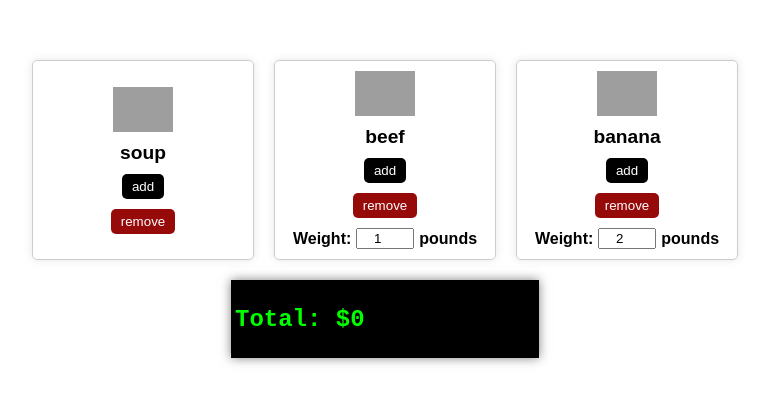
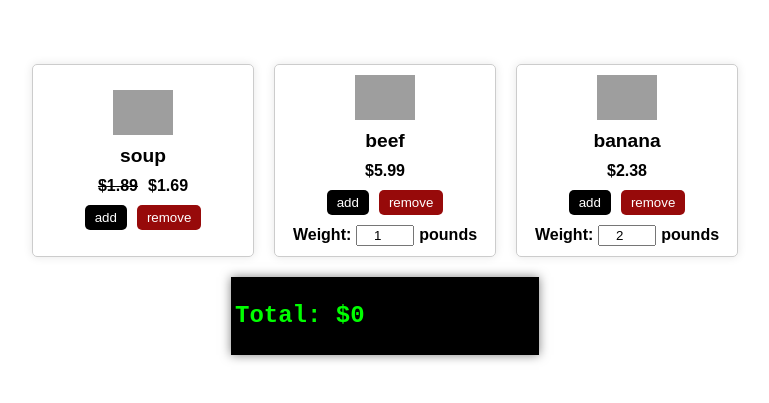
Before and after one commit to solidsnail/kata-checkout-order-total, a React (Vite) app: page / in a window 1280 px wide. Shown: the part 191-594 px from the top of the page, without its empty margins (255-1024 px from the left). Built offline with nearby package versions, Linux system fonts and the light colour scheme; grey boxes are pictures that could not be loaded.

Commit message:
chore(refactor):  add specials to api

```diff
--- a/src/api.ts
+++ b/src/api.ts
@@ -6,6 +6,12 @@ export const API_RESPONSE = {
     byWeight: false,
     weight: undefined,
     markdown: 0.2,
+    special: {
+      type: "BUY_WEIGHT_GET_WEIGHT_PERCENT_OFF",
+      buyWeight: 1,
+      getWeight: 1,
+      percentOff: 50,
+    },
   },
   beef: {
     id: "beef",
@@ -14,6 +20,7 @@ export const API_RESPONSE = {
     weight: 1,
     byWeight: true,
     markdown: undefined,
+    special: undefined,
   },
   banana: {
     id: "banana",
@@ -22,5 +29,6 @@ export const API_RESPONSE = {
     weight: 2,
     byWeight: true,
     markdown: undefined,
+    special: undefined,
   },
 } as const;
--- a/src/application.tsx
+++ b/src/application.tsx
@@ -13,6 +13,9 @@ function App() {
       checkout.current.setPrice(product.id, product.price, product.byWeight);
       if (product.markdown) {
         checkout.current.setMarkdown(product.id, product.markdown);
+      }
+      if (product.special) {
+        checkout.current.setSpecial(product.id, product.special);
       }
     }
   };
--- a/src/index.css
+++ b/src/index.css
@@ -56,6 +56,11 @@ body {
   box-shadow: 0 0 10px 0 rgba(0, 0, 0, 0.1);
 }
 
+.product-btns {
+  display: flex;
+  gap: 10px
+}
+
 .product-image {
   max-width: 100px;
   max-height: 100px;
@@ -100,3 +105,13 @@ body {
   width: 50px;
   text-align: center;
 }
+
+.product-price {
+  font-weight: bold;
+}
+
+.product-markdown {
+  font-weight: bold;
+  display: flex;
+  gap: 10px
+}
--- a/src/product.tsx
+++ b/src/product.tsx
@@ -5,13 +5,32 @@ type Props = (typeof API_RESPONSE)[keyof typeof API_RESPONSE] & {
   onScan: (item: string, weight?: number) => void;
   onRemove: (item: string, weight?: number) => void;
 };
-export const Product: FC<Props> = ({ src, id, weight, onScan, onRemove }) => {
+export const Product: FC<Props> = ({
+  src,
+  id,
+  weight,
+  markdown,
+  price,
+  onScan,
+  onRemove,
+}) => {
   const [currentWeight, setCurrentWeight] = useState(weight);
   return (
     <div className="product">
       <img className="product-image" src={src} width={60} />
       <b className="product-name">{id}</b>
-      <button className="product-add" onClick={() => onScan(id, currentWeight)}>
+      {markdown ? (
+        <b className="product-markdown">
+          <s>${price}</s>${price - markdown}
+        </b>
+      ) : (
+        <b className="product-price">${price}</b>
+      )}
+      <div className="product-btns">
+        <button
+          className="product-add"
+          onClick={() => onScan(id, currentWeight)}
+        >
           add
         </button>
         <button
@@ -20,6 +39,7 @@ export const Product: FC<Props> = ({ src, id, weight, onScan, onRemove }) => {
         >
           remove
         </button>
+      </div>
       {typeof weight !== "undefined" && (
         <label className="product-weight">
           <span className="product-weight-label">Weight:</span>
```
Lines whose indentation alone changed are shown as unchanged.
